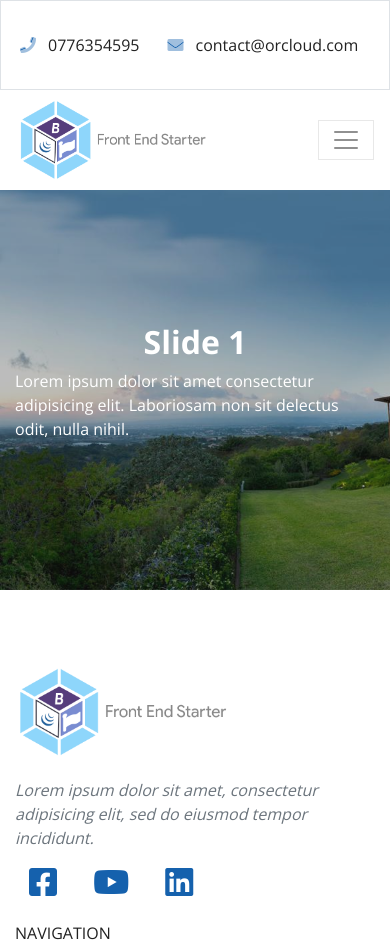
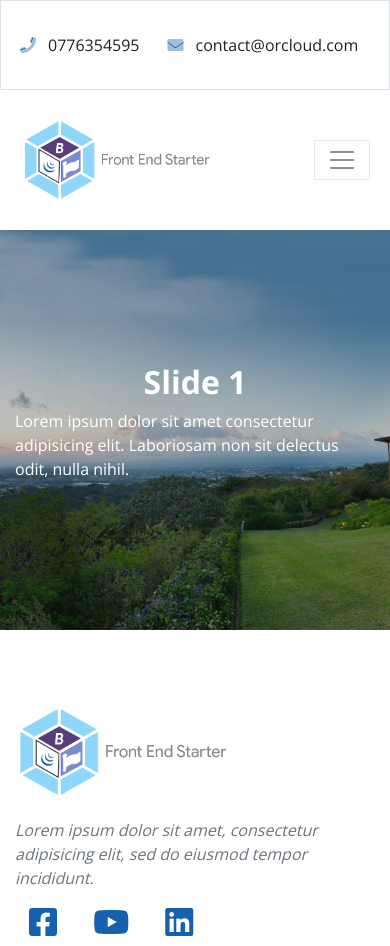
Before and after one commit to amine-louni/front-end-starter, a website built with webpack: page src/html/index.html in a window 390 px wide. Shown: the top 946 px of the page. Built offline with nearby package versions, Linux system fonts and the light colour scheme; files whose address does not match are found by name.

Commit message:
add mobile res

```diff
--- a/src/scss/main.scss
+++ b/src/scss/main.scss
@@ -11,6 +11,7 @@
 @import "./layout";
 @import "./components";
 @import "./sections";
+@import "./mobile";
 
 // Vendors
 // - CSS from external libraries and frameworks
```
